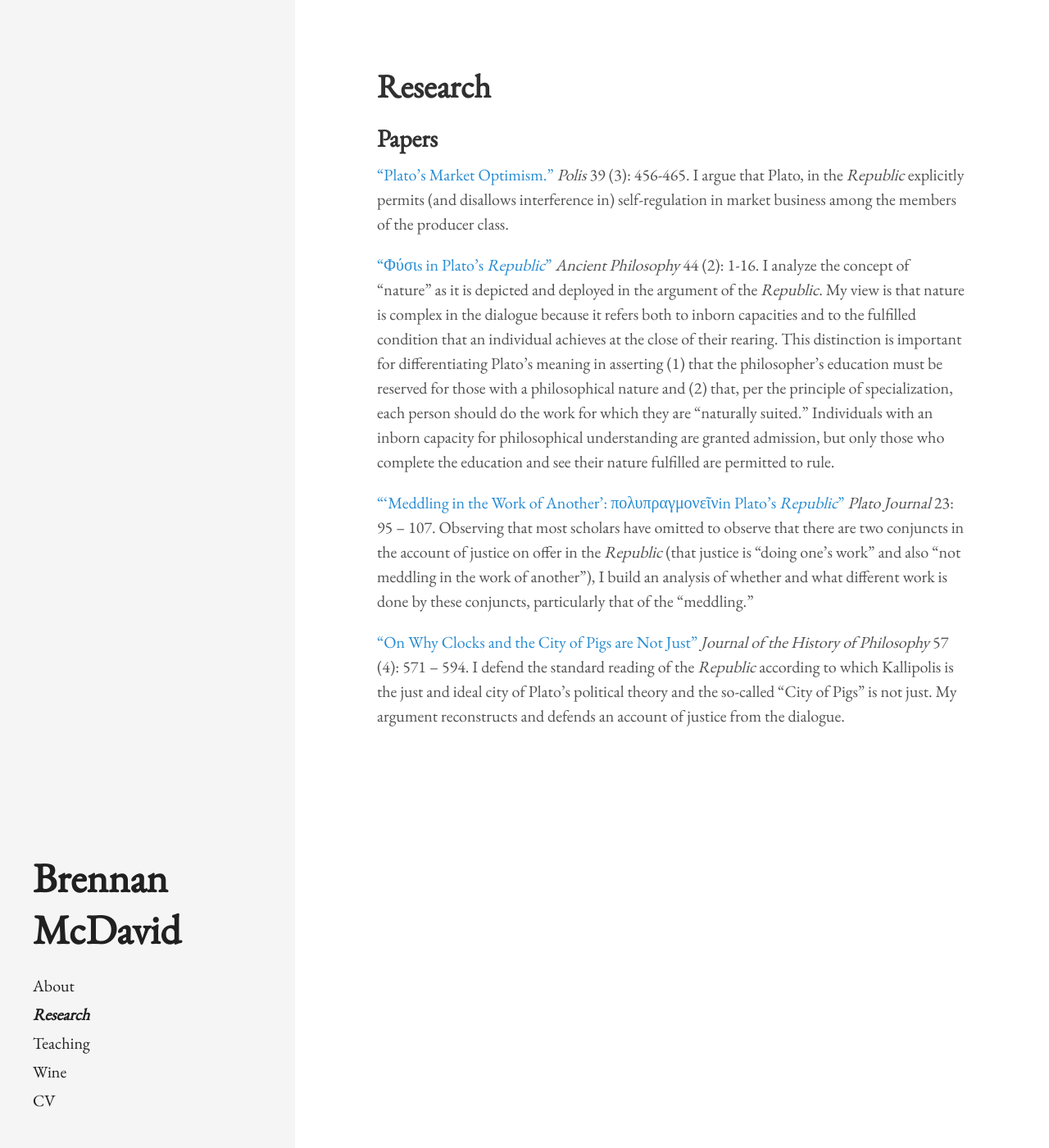
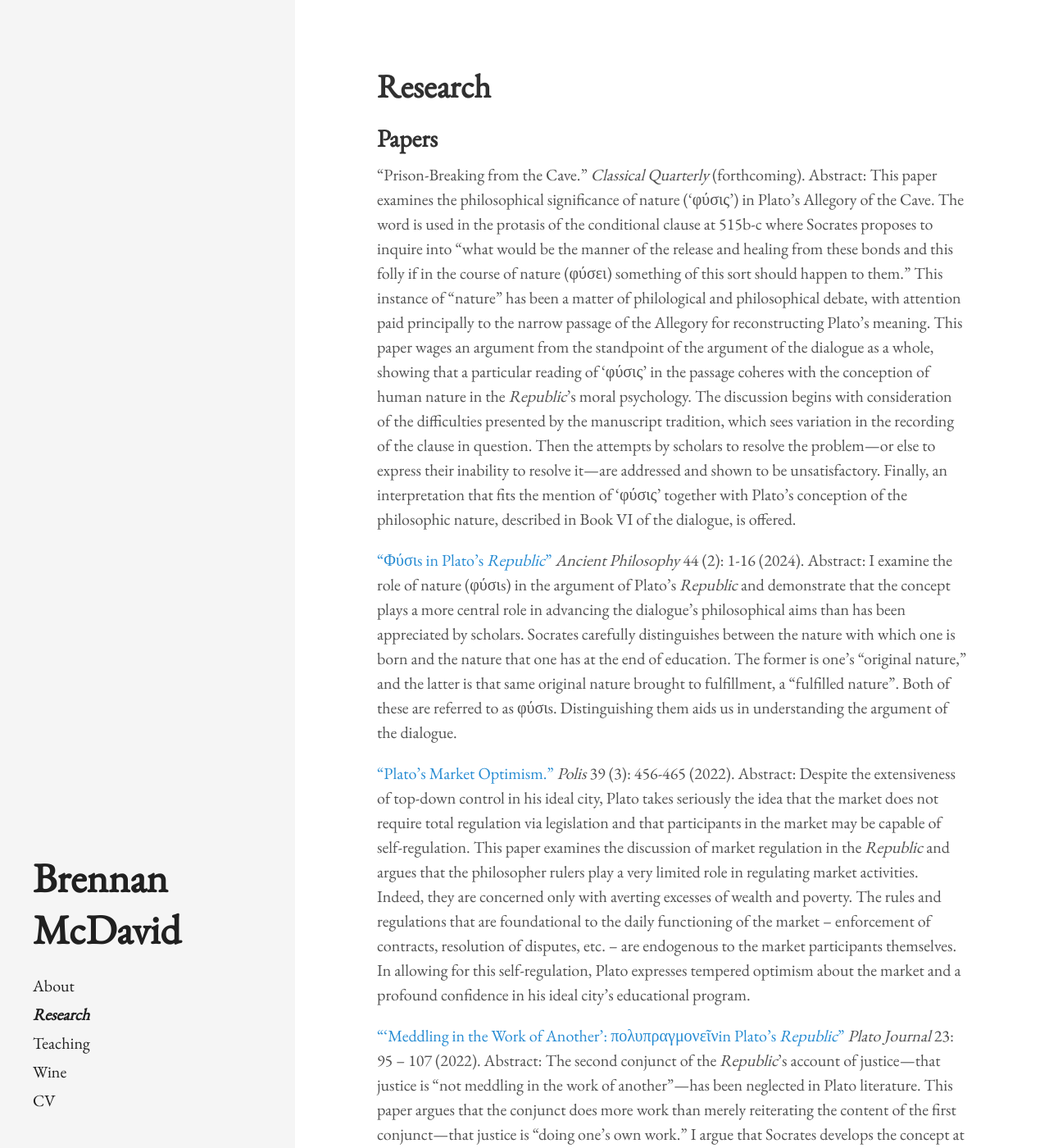
Before and after one commit to bkmcdavid/bkmcdavid.github.io, a Jekyll site: the page built from research.md, in a window 1280 px wide and 1400 px high. Shown: the whole window at 82% size. Built offline with Jekyll 4.4.1, drawn with Linux system fonts in a browser that asks for light colours; some of the changed text lies outside the part shown.

Commit message:
Update research.md
change paper descriptions to published abstracts

```diff
--- a/research.md
+++ b/research.md
@@ -7,10 +7,17 @@ title: Research
 
 ## Papers
 
-<a href="https://github.com/bkmcdavid/bkmcdavid.github.io/blob/bae36776e0958984c868e59b09292047dd8ec4d2/pdfs/MarketOptimismFinalAccepted.pdf">"Plato's Market Optimism." </a> <i>Polis</i> 39 (3): 456-465. I argue that Plato, in the <i>Republic</i> explicitly permits (and disallows interference in) self-regulation in market business among the members of the producer class.
+"Prison-Breaking from the Cave." <i>Classical Quarterly</i> (forthcoming).
+Abstract: This paper examines the philosophical significance of nature (‘φύσις’) in Plato’s Allegory of the Cave. The word is used in the protasis of the conditional clause at 515b-c where Socrates proposes to inquire into “what would be the manner of the release and healing from these bonds and this folly if in the course of nature (φύσει) something of this sort should happen to them.” This instance of “nature” has been a matter of philological and philosophical debate, with attention paid principally to the narrow passage of the Allegory for reconstructing Plato’s meaning. This paper wages an argument from the standpoint of the argument of the dialogue as a whole, showing that a particular reading of ‘φύσις’ in the passage coheres with the conception of human nature in the <i>Republic</i>’s moral psychology. The discussion begins with consideration of the difficulties presented by the manuscript tradition, which sees variation in the recording of the clause in question. Then the attempts by scholars to resolve the problem—or else to express their inability to resolve it—are addressed and shown to be unsatisfactory. Finally, an interpretation that fits the mention of ‘φύσις’ together with Plato’s conception of the philosophic nature, described in Book VI of the dialogue, is offered.
 
-<a href="https://github.com/bkmcdavid/bkmcdavid.github.io/blob/5a44bb124d110118db4847c6b20e35f7730406e6/pdfs/APfinal.pdf">"Φύσιs in Plato’s <i>Republic</i>"</a> <i>Ancient Philosophy</i> 44 (2): 1-16. I analyze the concept of "nature" as it is depicted and deployed in the argument of the <i>Republic</i>. My view is that nature is complex in the dialogue because it refers both to inborn capacities and to the fulfilled condition that an individual achieves at the close of their rearing. This distinction is important for differentiating Plato's meaning in asserting (1) that the philosopher's education must be reserved for those with a philosophical nature and (2) that, per the principle of specialization, each person should do the work for which they are "naturally suited." Individuals with an inborn capacity for philosophical understanding are granted admission, but only those who complete the education and see their nature fulfilled are permitted to rule.
+<a href="https://github.com/bkmcdavid/bkmcdavid.github.io/blob/5a44bb124d110118db4847c6b20e35f7730406e6/pdfs/APfinal.pdf">"Φύσιs in Plato’s <i>Republic</i>"</a> <i>Ancient Philosophy</i> 44 (2): 1-16 (2024).
+Abstract: I examine the role of nature (φύσιs) in the argument of Plato’s <i>Republic</i> and demonstrate that the concept plays a more central role in advancing the dialogue’s philosophical aims than has been appreciated by scholars. Socrates carefully distinguishes between the nature with which one is born and the nature that one has at the end of education. The former is one’s “original nature,” and the latter is that same original nature brought to fulfillment, a “fulfilled nature”. Both of these are referred to as φύσιs. Distinguishing them aids us in understanding the argument of the dialogue.
 
-<a href="https://impactum-journals.uc.pt/platojournal/article/view/10640/8201">"'Meddling in the Work of Another': πολυπραγμονεῖνin Plato’s <i>Republic</i>"</a> <i>Plato Journal</i> 23: 95 – 107. Observing that most scholars have omitted to observe that there are two conjuncts in the account of justice on offer in the <i>Republic</i> (that justice is "doing one's work" and also "not meddling in the work of another"), I build an analysis of whether and what different work is done by these conjuncts, particularly that of the "meddling."
+<a href="https://github.com/bkmcdavid/bkmcdavid.github.io/blob/bae36776e0958984c868e59b09292047dd8ec4d2/pdfs/MarketOptimismFinalAccepted.pdf">"Plato's Market Optimism." </a> <i>Polis</i> 39 (3): 456-465 (2022).
+Abstract: Despite the extensiveness of top-down control in his ideal city, Plato takes seriously the idea that the market does not require total regulation via legislation and that participants in the market may be capable of self-regulation. This paper examines the discussion of market regulation in the <i>Republic</i> and argues that the philosopher rulers play a very limited role in regulating market activities. Indeed, they are concerned only with averting excesses of wealth and poverty. The rules and regulations that are foundational to the daily functioning of the market – enforcement of contracts, resolution of disputes, etc. – are endogenous to the market participants themselves. In allowing for this self-regulation, Plato expresses tempered optimism about the market and a profound confidence in his ideal city’s educational program.
 
-<a href="https://github.com/bkmcdavid/bkmcdavid.github.io/blob/5a44bb124d110118db4847c6b20e35f7730406e6/pdfs/CityofPigsProofs.pdf">"On Why Clocks and the City of Pigs are Not Just"</a> <i>Journal of the History of Philosophy</i> 57 (4): 571 – 594. I defend the standard reading of the <i>Republic</i> according to which Kallipolis is the just and ideal city of Plato's political theory and the so-called "City of Pigs" is not just. My argument reconstructs and defends an account of justice from the dialogue.
+<a href="https://impactum-journals.uc.pt/platojournal/article/view/10640/8201">"'Meddling in the Work of Another': πολυπραγμονεῖνin Plato’s <i>Republic</i>"</a> <i>Plato Journal</i> 23: 95 – 107 (2022).
+Abstract: The second conjunct of the <i>Republic</i>’s account of justice—that justice is “not meddling in the work of another”—has been neglected in Plato literature. This paper argues that the conjunct does more work than merely reiterating the content of the first conjunct—that justice is “doing one’s own work.” I argue that Socrates develops the concept at work in this conjunct from its introduction with the Principle of Specialization in Book II to its final deployment in the finished conception of justice in Book IV. Crucial to that concept’s development is the way in which the notion of “another” comes to refer to members of distinct classes or parts, i.e. takes on an inter-part connotation beyond a mere intra-part connotation. The first conjunct—that justice is “doing one’s own work”—does not connote the same divisions, and so the conjuncts should not be understood as equivalent or mutually entailed.
+
+<a href="https://github.com/bkmcdavid/bkmcdavid.github.io/blob/5a44bb124d110118db4847c6b20e35f7730406e6/pdfs/CityofPigsProofs.pdf">"On Why Clocks and the City of Pigs are Not Just"</a> <i>Journal of the History of Philosophy</i> 57 (4): 571 – 594 (2019).
+Abstract: Some Plato scholars have recently argued that the "City of Pigs"—described in Book II of the <i>Republic</i>, before Socrates goes on to describe Kallipolis and the definition of justice—is better and more just than Kallipolis itself. I argue that this interpretation misconstrues Plato's conception of justice by ignoring three significant conditions that he establishes for making an entity eligible for being just. In overlooking these conditions, scholars have misconceived the definition of justice itself, resulting in an overestimation of the virtue of the City of Pigs.
```
